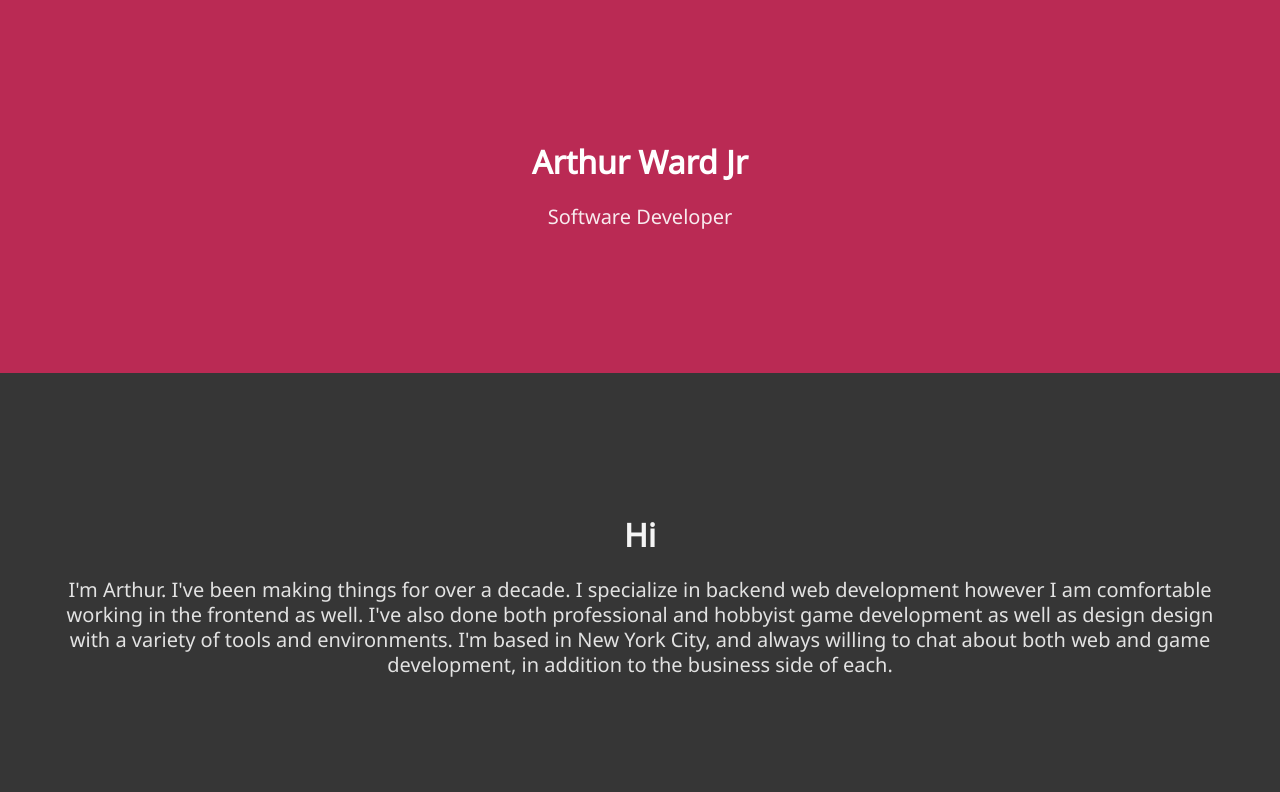
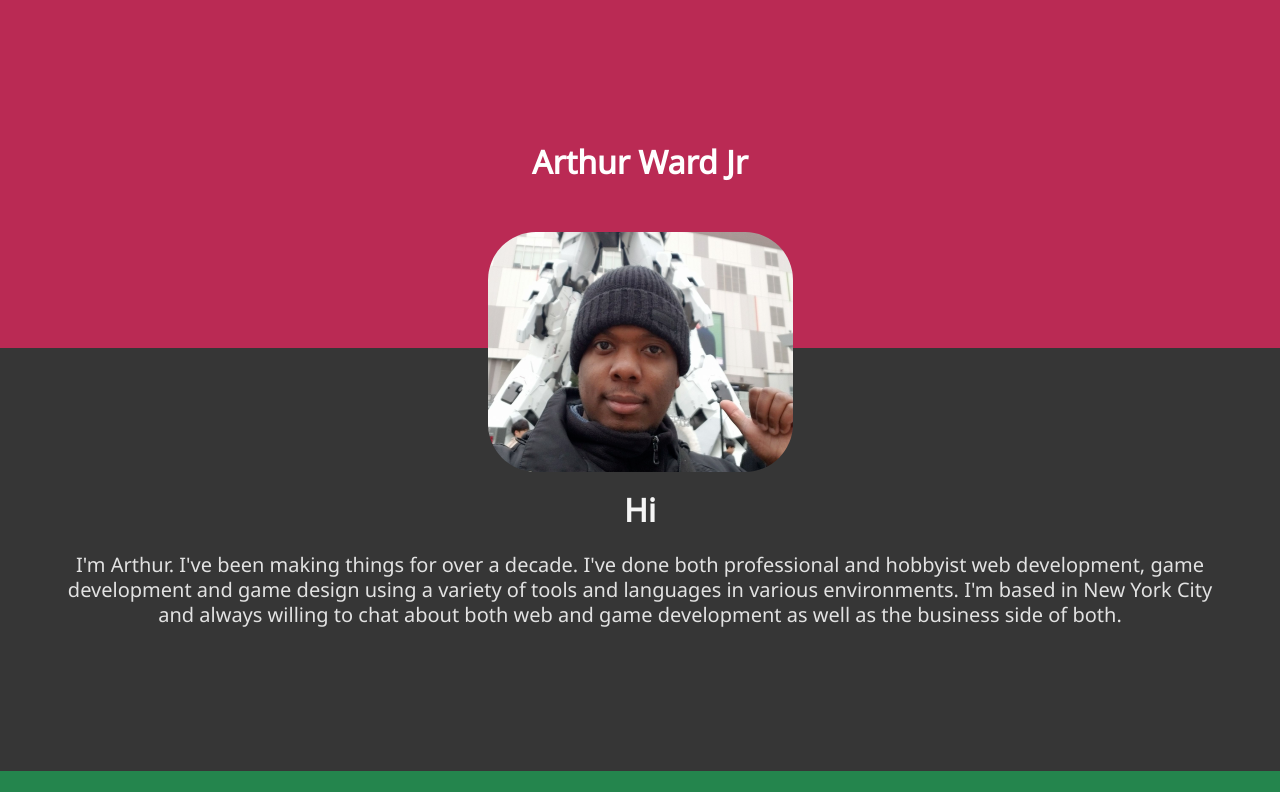
Before and after one commit to awardjr/MySite, a website: page public/index.html in a window 1280 px wide. Shown: the top 792 px of the page. Drawn offline with Linux system fonts and the light colour scheme.

Commit message:
text changes, add image

```diff
--- a/public/index.html
+++ b/public/index.html
@@ -18,22 +18,20 @@
           Arthur Ward Jr
         </h1>
 
-        <h2 class="subtitle">
-          Software Developer
-        </h2>
       </div>
     </div>
   </section>
   <section class="hero is-medium is-dark">
     <div class="hero-body">
       <div class="container has-text-centered">
+          <figure class="image me"><img  src="images/me.png"></figure>
         <h1 class="title">
+
           Hi
         </h1>
         <h2 class="subtitle">
-          I'm Arthur. I've been making things for over a decade. I specialize in backend web development however I am comfortable working
-          in the frontend as well. I've also done both professional and hobbyist game development as well as design design with a variety of tools
-          and environments. I'm based in New York City, and always willing to chat about both web and game development, in addition to the business side of each.
+          I'm Arthur. I've been making things for over a decade. I've done both professional and hobbyist web development, game development and game design using a variety of tools
+          and languages in various environments. I'm based in New York City and always willing to chat about both web and game development as well as the business side of both.
         </h2>
       </div>
     </div>
--- a/resources/sass/_main.scss
+++ b/resources/sass/_main.scss
@@ -14,3 +14,18 @@ h1.title {
         box-shadow: 0 5px 6px rgba(10, 10, 10, 0.2), 0 0 0 1px rgba(10, 10, 10, 0.2);
     }
 }
+
+.me {
+    top: -260px;
+    position: absolute;
+    width: 100%;
+    img{
+        width: 305px;
+        margin: auto;
+        border-radius: 48px;
+    }
+    @include mobile {
+        position: relative;
+        top: -24px;
+    }
+}
```
Also changed, not shown: public/css/app.css, public/images/me.png (added).
